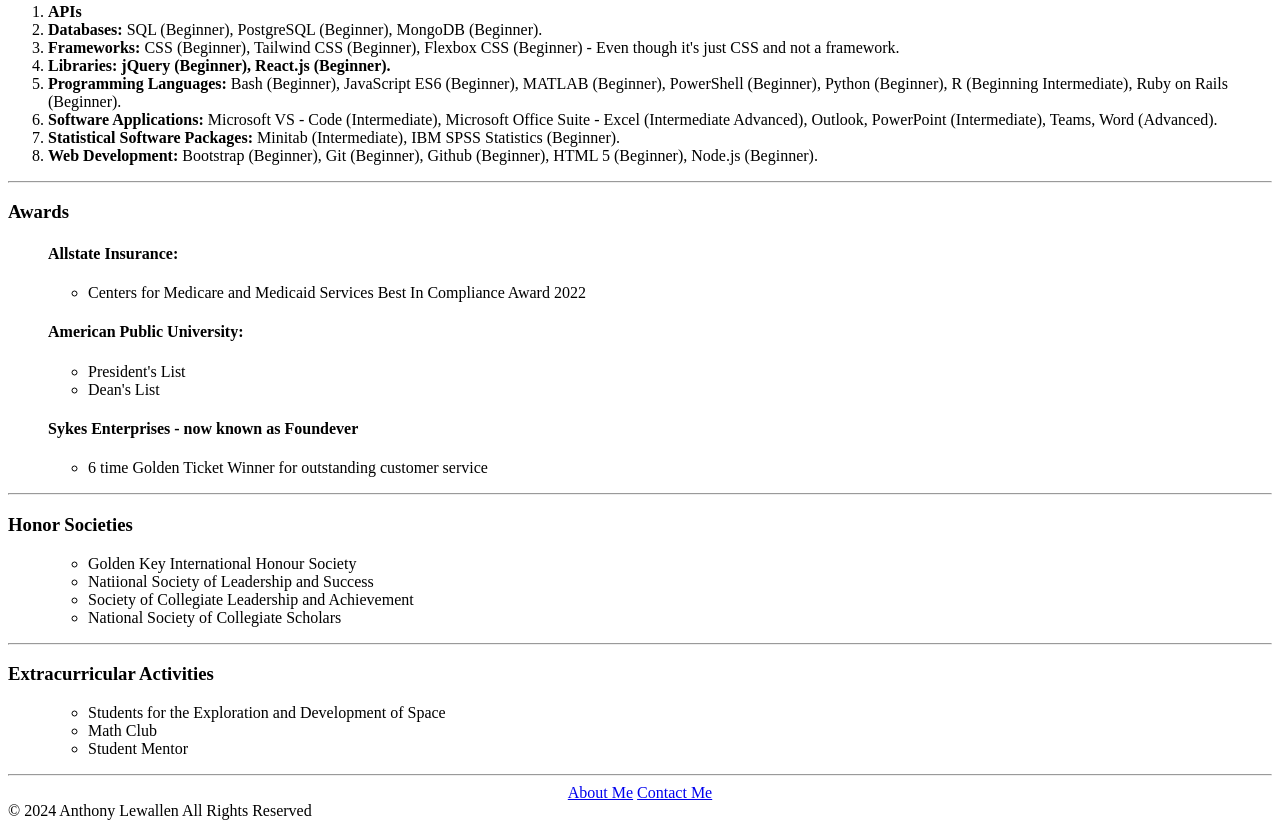
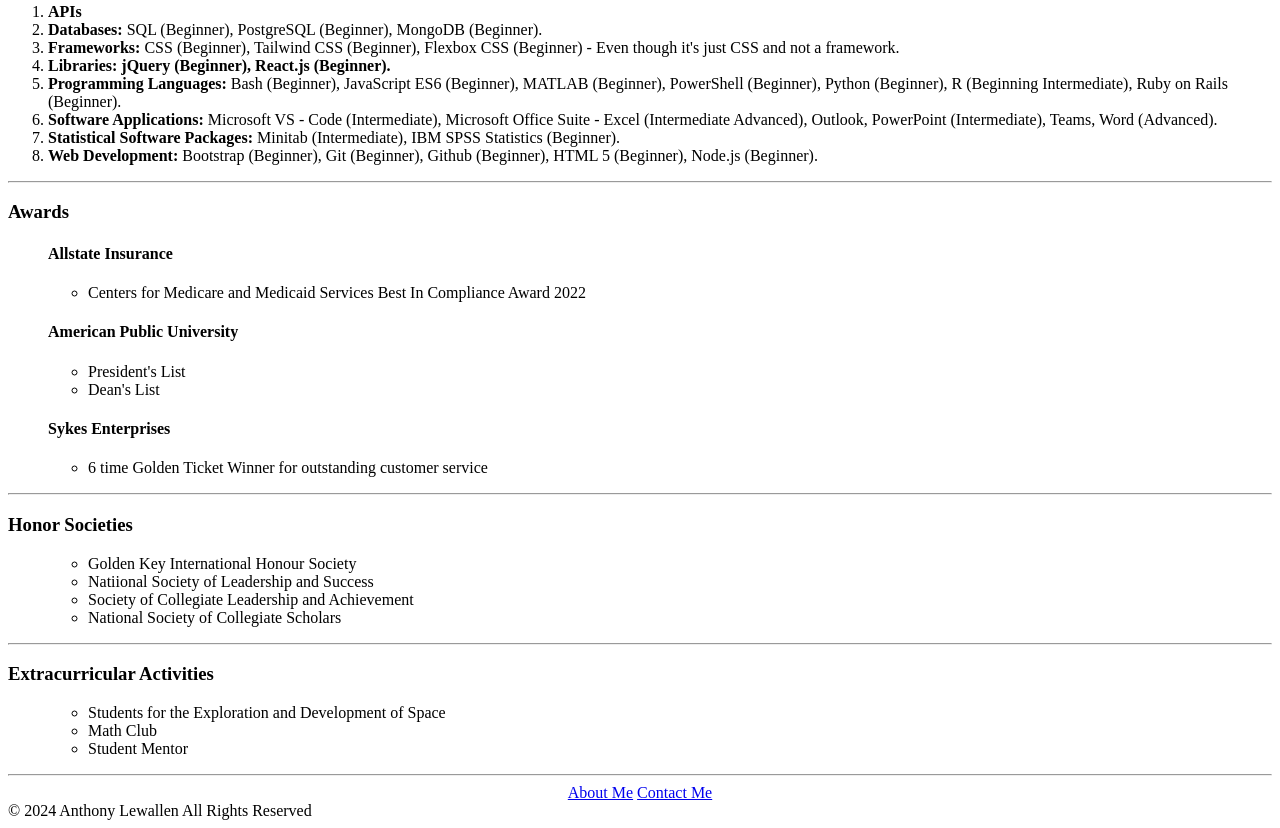
Before and after one commit to LewallenAE/Online-Resume, a plain HTML site: page index.html in a window 1280 px wide. Shown: the part 2509-3337 px from the top of the page. Drawn offline with Linux system fonts and the light colour scheme.

Commit message:
Update
Update

```diff
--- a/index.html
+++ b/index.html
@@ -134,16 +134,16 @@
     <hr/>
     <h3>Awards</h3>
         <ul>
-            <h4>Allstate Insurance:</h4>
+            <h4>Allstate Insurance</h4>
                 <ul>
                     <li>Centers for Medicare and Medicaid Services Best In Compliance Award 2022</li>
                 </ul>
-            <h4>American Public University:</h4>
+            <h4>American Public University</h4>
                 <ul>
                     <li>President's List</li>
                     <li>Dean's List</li>
                 </ul>
-            <h4>Sykes Enterprises - now known as Foundever</h4>
+            <h4>Sykes Enterprises</h4>
                 <ul>
                     <li>6 time Golden Ticket Winner for outstanding customer service</li>
                 </ul>
```
